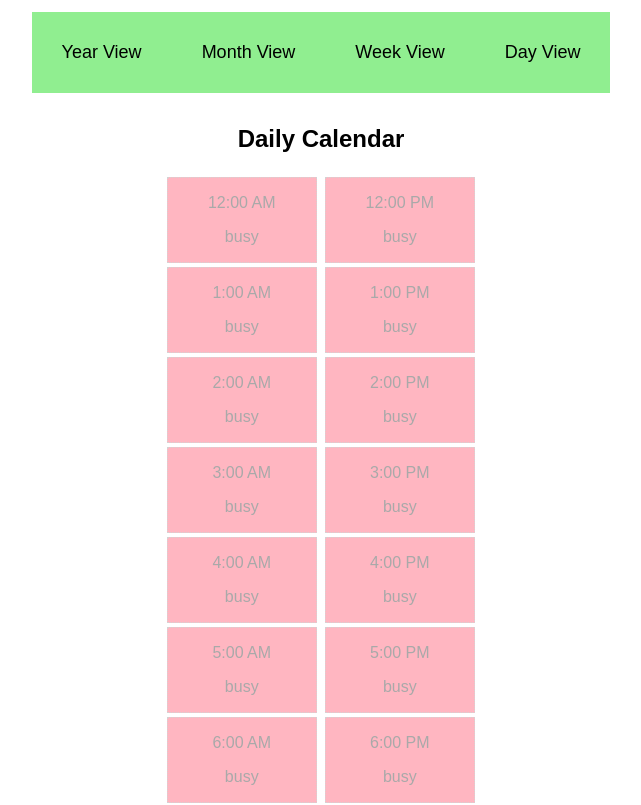
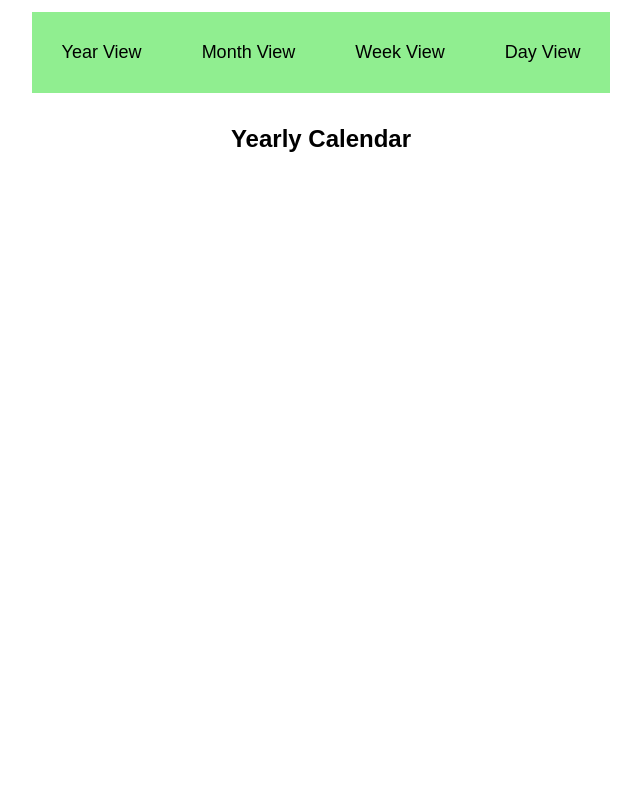
Before and after one commit to shimoal/are-you-free, a React (Create React App) app: page / in a window 1280 px wide. Shown: the top 805 px of the page, without its empty margins (319-960 px from the left). Built offline with nearby package versions, Linux system fonts and the light colour scheme.

Commit message:
Add calendar views to App

```diff
--- a/src/App.js
+++ b/src/App.js
@@ -3,13 +3,35 @@ import './styles/App.css';
 
 import CalendarMenu from './components/CalendarMenu';
 import DayView from './components/DayView';
+import MonthView from './components/MonthView';
+import WeekView from './components/WeekView';
+import YearView from './components/YearView';
 
 class App extends Component {
+	state = {
+		selectedView: 'year'
+	}
+
+	getView() {
+		switch (this.state.selectedView) {
+			case 'day':
+				return <DayView />;
+			case 'week':
+				return <WeekView />;
+			case 'month':
+				return <MonthView />;
+			case 'year':
+				return <YearView />;
+			default:
+				return <div />
+		}
+	}
+
   render() {
     return (
       <div className="App">
       	<CalendarMenu />
-        <DayView />
+        {this.getView()}
       </div>
     );
   }
```
